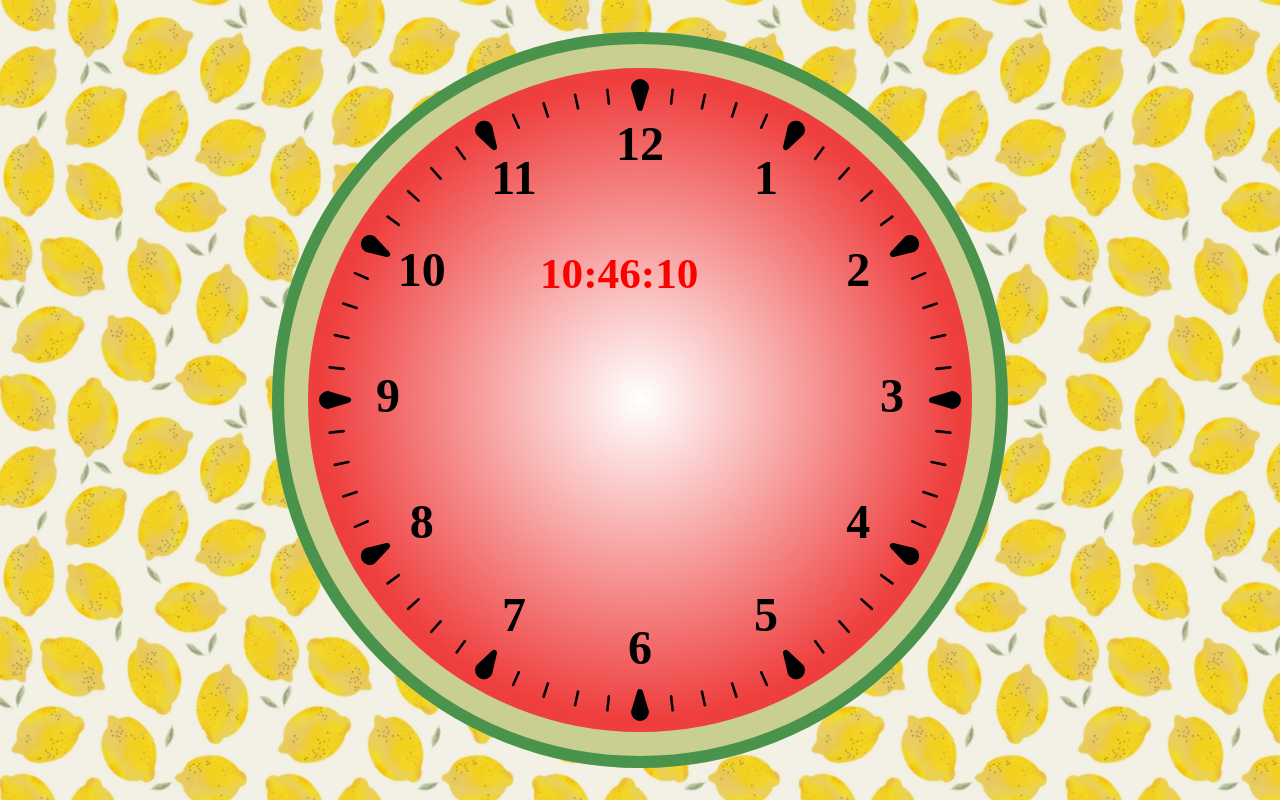
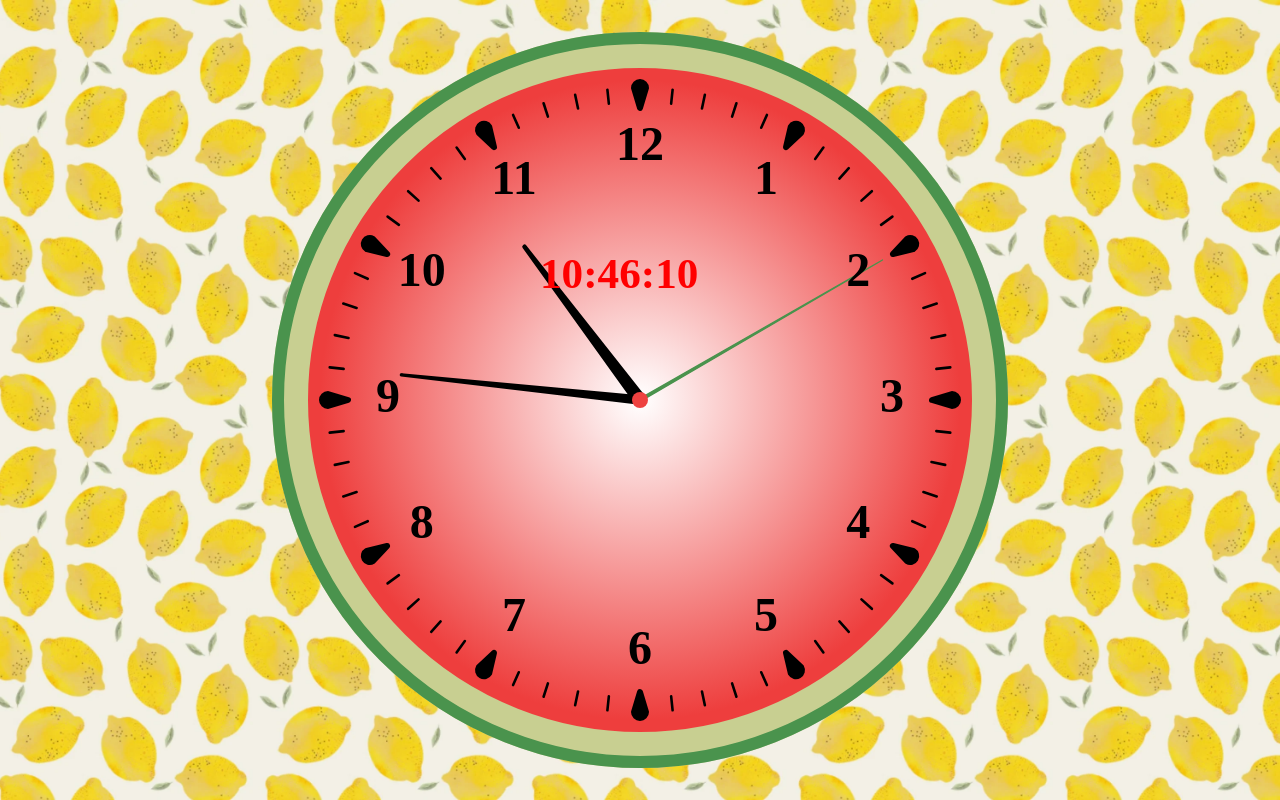
Before and after one commit to Intrstng/Analog-clock-Canvas, a plain HTML site: page index.html in a window 1280 px wide. Drawn offline with Linux system fonts and the light colour scheme; a web font is replaced by a local one.

Commit message:
feat: complete clock styling

```diff
--- a/scripts.js
+++ b/scripts.js
@@ -11,12 +11,10 @@ const sec = date.getSeconds();
 window.onload = function() {
   canvas = document.getElementById('clock');
   adaptiveResizeCanvas();
-  // findCenterOfClockFace();
   drawClockCanvas();
 }
 window.onresize = function() {
   adaptiveResizeCanvas();
-  // findCenterOfClockFace()
   drawClockCanvas();
 }
 
@@ -37,32 +35,31 @@ function drawClockCanvas() {
     let xpos = canvas.width / 2;
     let ypos = canvas.height / 2;
 
-    // drawClockFace
+    function createClockFace() {
+      // draw clock face
       ctx.beginPath();
-    ctx.strokeStyle = 'rgb(200, 207, 145)';
-    ctx.lineWidth = radius * 0.09;
-
       // draw gradient in center of clockface
       const grad = ctx.createRadialGradient(xpos, ypos, 1, xpos, ypos, radius / 1.25);
       grad.addColorStop(0,'rgb(255, 255, 255)');
       grad.addColorStop(1,'rgb(238, 62, 61)');
       ctx.fillStyle = grad;
+      // draw light green colored watermelon rind
+      ctx.strokeStyle = 'rgb(200, 207, 145)';
+      ctx.lineWidth = radius * 0.09;
       ctx.arc(xpos, ypos, radius - ctx.lineWidth / 2 - canvasPadding, 0, 2 * Math.PI);
       ctx.fill();
       ctx.stroke();
-
-    // draw yellow watermelon rind
+      // draw green colored watermelon rind
       ctx.beginPath();
       ctx.strokeStyle = 'rgb(74, 147, 77)';
       ctx.lineWidth = radius * 0.03;
       ctx.arc(xpos, ypos, radius - ctx.lineWidth / 2 - canvasPadding, 0, 2 * Math.PI);
       ctx.stroke();
-    console.log("1", xpos, ypos)
+    }
+    createClockFace()
 
-    // draw clock face digits
-    function createClockFace() {
-      ctx.translate(canvas.width / 2, canvas.width / 2);
-
+    function fillClockFace() {
+      ctx.translate(xpos, ypos);
       for(let i = 1; i <= 12; i++) {
         // draw clock face digits
         ctx.save();
@@ -71,30 +68,29 @@ function drawClockCanvas() {
         ctx.rotate(angle);
         ctx.translate(0, -radius * 0.63);
         ctx.font = `bold ${fontSize} Lobster`;
-        ctx.fillStyle = "rgb(0, 0, 0)";
-        ctx.textBaseline = "middle";
-        ctx.textAlign = "center";
+        ctx.fillStyle = 'rgb(0, 0, 0)';
+        ctx.textBaseline = 'middle';
+        ctx.textAlign = 'center';
         ctx.rotate(-angle);
         ctx.fillText(i, 0, 0);
         ctx.rotate(angle);
         ctx.translate(0, radius * 0.63);
         ctx.rotate(-angle);
         ctx.restore();
-          // draw hour dashes
+          // draw hour dashes - set styles
           ctx.save();
           ctx.beginPath();
-          ctx.strokeStyle = "rgb(0, 0, 0)";
-          ctx.fillStyle = "rgb(0, 0, 0)";
+          ctx.strokeStyle = 'rgb(0, 0, 0)';
+          ctx.fillStyle = 'rgb(0, 0, 0)';
           ctx.lineWidth =  radius * 0.015;
           ctx.rotate(angle);
-          ctx.strokeStyle="rgb(0, 0, 0)";
-
-          // Draw hour dashes (watermelon seed styled)
+          ctx.strokeStyle = 'rgb(0, 0, 0)';
+          // draw hour dashes (watermelon seed styled)
             let degreesStart = 270;
             let radiansStart = (Math.PI / 180) * degreesStart;
             let degreesEnd = 90;
             let radiansEnd = (Math.PI / 180) * degreesEnd;
-            ctx.lineJoin = "round";
+            ctx.lineJoin = 'round';
             ctx.beginPath();
             ctx.moveTo(radius * 0.78, radius * 0.015);
             ctx.lineTo(radius * 0.73, 0);
@@ -110,10 +106,10 @@ function drawClockCanvas() {
             ctx.save();
             let angle2 = i * Math.PI / 30;
             ctx.beginPath();
-            ctx.strokeStyle = "rgb(0, 0, 0)";
-            ctx.fillStyle = "rgb(0, 0, 0)";
+            ctx.strokeStyle = 'rgb(0, 0, 0)';
+            ctx.fillStyle = 'rgb(0, 0, 0)';
             ctx.lineWidth = radius * 0.0065;
-            ctx.lineCap = "round";
+            ctx.lineCap = 'round';
             ctx.rotate(angle2);
             ctx.moveTo(radius * 0.745, 0);
             ctx.lineTo(radius * 0.78,0);
@@ -122,58 +118,62 @@ function drawClockCanvas() {
         }
     }
 
-
     function showTimeDigitalClock() {
       let fontSizeDigitalClock = parseInt(fontSize) * 0.9 + 'px';
       const time = String(hour).padStart(2, 0) + ':' + String(min).padStart(2, 0) + ':' + String(sec).padStart(2, 0);
       ctx.beginPath();
-      ctx.fillStyle='rgb(255, 0, 0)';
-      ctx.font = `bold ${fontSizeDigitalClock} "Rubik Iso"`;
+      ctx.fillStyle = 'rgb(255, 0, 0)';
+      ctx.font = `bold ${fontSizeDigitalClock} 'Rubik Iso'`;
       ctx.fillText(time, -radius * 0.25, -radius * 0.28);
-      // digitalClock.textContent = time;
-      // setTimeout(() => {
-      //   showTimeDigitalClock();
-      // }, 1000);
     }
 
+    function showAnalogTime() {
+      let hourAnalog = date.getHours() % 12 || 12;
+      const secDegree = sec * 6;
+      let minDegree = min * 6;
+      let hourDegree = hourAnalog * 30 + minDegree / 12;
+      secDegree === 360 && (secDegree = 0);
+      minDegree === 360 && (minDegree = 0);
+        const secRadians = sec * 6 * (Math.PI / 180);
+        const minRadians = min * 6 * (Math.PI / 180);
+        const hourRadians = hourDegree * (Math.PI / 180);
+      drawHand(ctx, hourRadians, radius * 0.48, radius * 0.011, 'rgb(0, 0, 0)');
+      drawHand(ctx, minRadians, radius * 0.6, radius * 0.008, 'rgb(0, 0, 0)');
+      drawHand(ctx, secRadians, radius * 0.7, radius * 0.0035, 'rgb(74, 147, 77)');
+    }
+    showAnalogTime()
 
 
-
-
-
-    function calcTime() {
-      hour = date.getHours() % 12 || 12;
+    function drawHand(ctx, pos, length, width, color) {
+      ctx.save();
+      ctx.translate(xpos, ypos);
+      ctx.strokeStyle = color;
+      ctx.fillStyle = color;
+      ctx.lineWidth = width;
+      ctx.lineJoin = 'round';
+      ctx.beginPath();
+      ctx.moveTo(0, 0);
+      ctx.rotate(pos);
+      ctx.lineTo(-width, 0);
+      ctx.lineTo(0, -length);
+      ctx.lineTo(width, 0);
+      ctx.stroke();
+      ctx.fill();
+      ctx.rotate(-pos);
+      ctx.restore();
     }
 
-
-
-
-
-
-
-
+    function drawCenterCircle(ctx, radius) {
+      ctx.save();
+      ctx.beginPath();
+      ctx.arc(xpos, ypos, radius * 0.02, 0, 2 * Math.PI);
+      ctx.fillStyle = 'rgb(238, 65, 64)';
+      ctx.fill();
+      ctx.restore();
     }
-createClockFace()
-showTimeDigitalClock()
-calcTime()
-
-
-
-
+    drawCenterCircle(ctx, radius);
 }
 
-
-
-
-
-// function findCenterOfClockFace() {
-//   const canvas = document.getElementById('clock');
-//   clockFaceCenterX = canvas.getBoundingClientRect().left + canvas.width / 2;
-//   clockFaceCenterY = canvas.getBoundingClientRect().top + canvas.height / 2;
-// }
-
-
-
-document.body.addEventListener('click', function(e) {
-  console.log("2",e.clientX, e.clientY)
-})
+fillClockFace()
+showTimeDigitalClock()
+}
--- a/styles.css
+++ b/styles.css
@@ -15,5 +15,8 @@ body {
   background-repeat: no-repeat;
 
 
-  color: rgb(255, 0, 0);
+
 }
+/* #background {
+  position: absolute;
+} */
```
Also changed, not shown: index.html (+1 -0 lines). Lines whose indentation alone changed are shown as unchanged.
